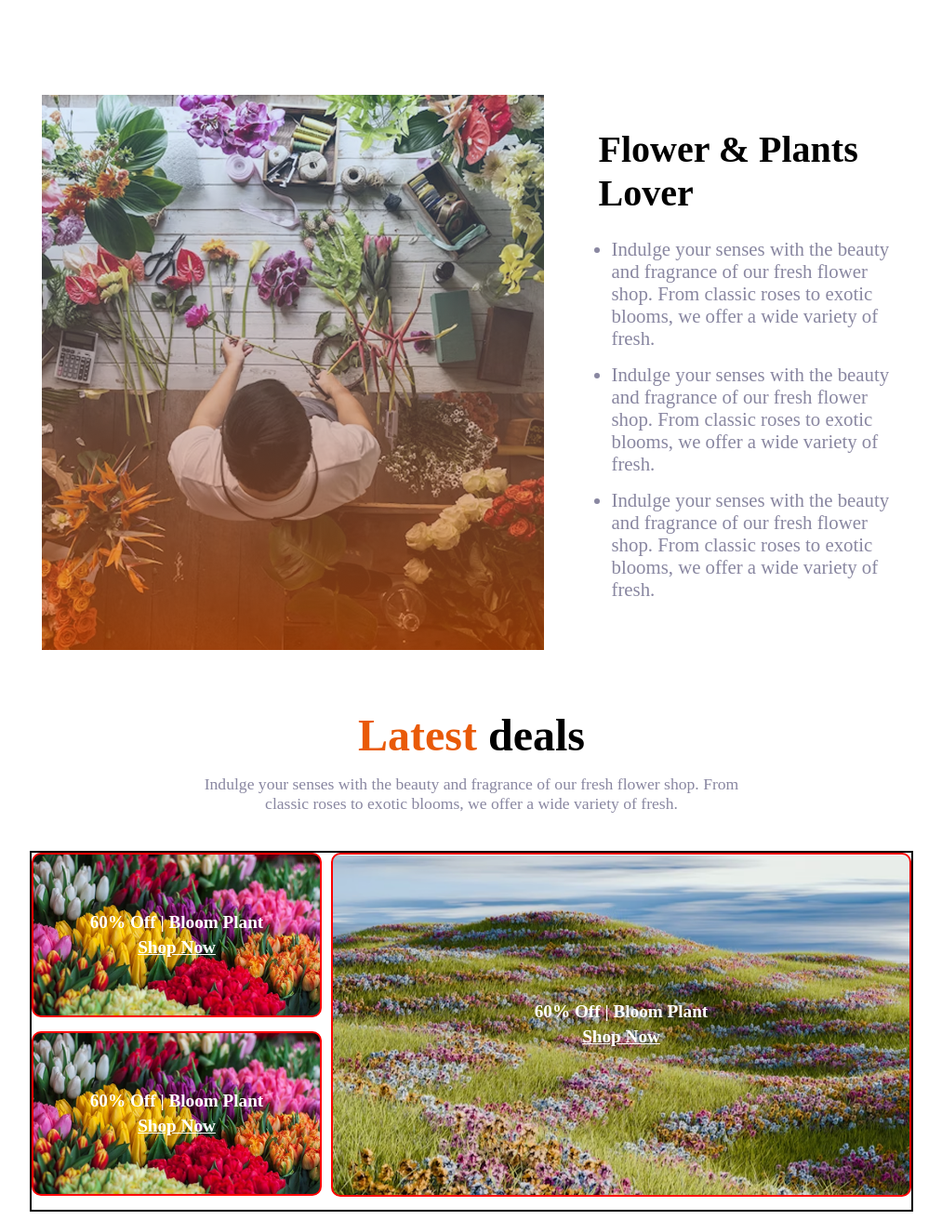
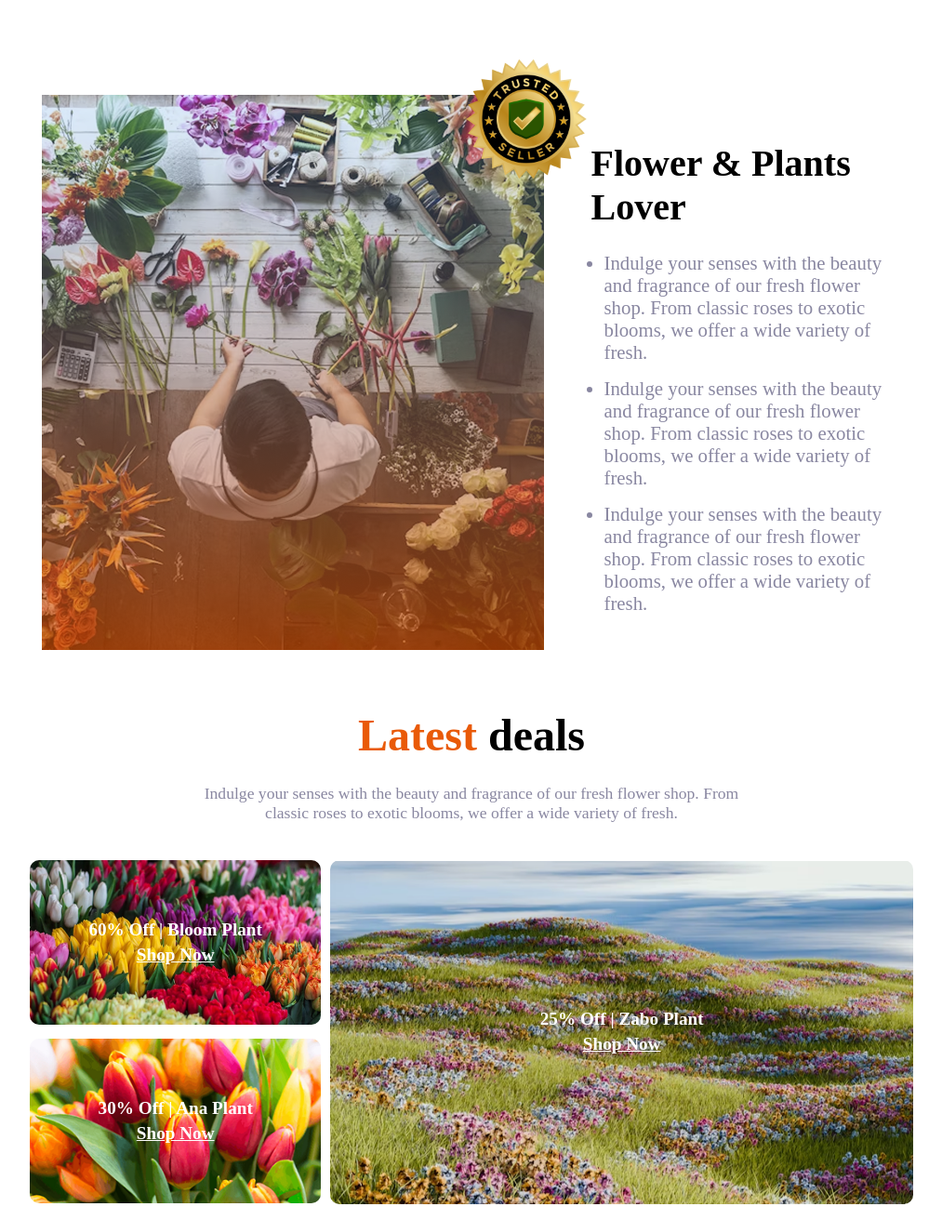
Before and after one commit to sarwarx369/assignment-2, a plain HTML site: page index.html in a window 1280 px wide. Shown: the part 1600-2912 px from the top of the page at 93% size, without its empty margins (133-1146 px from the left). Drawn offline with Linux system fonts and the light colour scheme.

Commit message:
footer added & other sections edited

```diff
--- a/flower.css
+++ b/flower.css
@@ -126,13 +126,14 @@ body {
   max-width: 925px;
   margin: 60px auto;
   margin-top: 135px;
-  gap: 58px;
+  gap: 50px;
+  position: relative;
 }
 .lover-h {
   font-size: 2.5rem;
   font-weight: bold;
   margin: 25px 1px;
-  margin-top: 35px;
+  margin-top: 50px;
 }
 .lover-li {
   font-size: 1.3rem;
@@ -141,16 +142,27 @@ body {
 ul {
   padding-left: 14px;
 }
+.badge-img {
+  width: 180px;
+  height: 180px;
+  margin-bottom: 0px;
+}
+#badge {
+  position: absolute;
+  transform: translateX(-159px) translateY(-64px);
+  animation: spin 4s linear infinite;
+}
 
 /* deals  */
 .deals-h {
   font-size: 3rem;
   font-weight: bold;
-  margin: 15px;
+  margin: 25px;
 }
 .deals-p {
   font-size: 1.1rem;
   margin-bottom: 40px;
+  margin-top: 17px;
 }
 .deals-sp {
   color: #e95a08;
@@ -158,7 +170,6 @@ ul {
 .deals-cards {
   display: flex;
   max-width: 950px;
-  border: 2px solid black;
   margin: 10px auto;
   gap: 10px;
 }
@@ -167,7 +178,6 @@ ul {
   background-repeat: no-repeat;
   max-width: 100%;
   height: 177px;
-  border: 2px solid red;
   background-size: cover;
   display: flex;
   flex-direction: column;
@@ -186,17 +196,34 @@ ul {
 .deals-cards > div:last-child {
   flex: 2;
 }
-.deal-card a {
+.deal-card a,
+.deal-card-u a {
   color: white;
   font-size: 1.2rem;
   font-weight: bolder;
+}
+.deal-card-u {
+  background-image: url("assets/deal-ana.png");
+  background-repeat: no-repeat;
+  max-width: 100%;
+  height: 177px;
+  background-size: cover;
+  display: flex;
+  flex-direction: column;
+  justify-content: center;
+  align-items: center;
+  color: white;
+  font-size: 1.2rem;
+  font-weight: bolder;
+  border-radius: 10px;
+  gap: 5px;
+  margin-bottom: 15px;
 }
 .deal-card2 {
   background-image: url("assets/deal-zabo.png");
   background-repeat: no-repeat;
   width: 100%;
   height: 370px;
-  border: 2px solid red;
   background-size: cover;
   display: flex;
   flex-direction: column;
@@ -349,6 +376,9 @@ ul {
   .lover-image img {
     width: 100%;
   }
+  #badge {
+    display: none;
+  }
   /* deals sec */
   .deals-cards {
     flex-direction: column;
--- a/index.html
+++ b/index.html
@@ -107,9 +107,11 @@
     <section>
       <div class="lovers-section">
         <div class="lover-image">
+
           <img src="assets/flower-store.png" alt="" />
         </div>
         <div class="lover-list">
+          <div id="badge"> <img class="badge-img" src="assets/trusted-badge.png" alt=""></div>
           <h1 class="lover-h">Flower & Plants Lover</h1>
           <ul>
             <li class="lover-li dark-2">
@@ -144,14 +146,14 @@
               <h4>60% Off | Bloom Plant</h4>
               <a href="">Shop Now</a>
             </div>
-            <div class="deal-card">
-              <h4>60% Off | Bloom Plant</h4>
+            <div class="deal-card-u">
+              <h4>30% Off | Ana Plant</h4>
               <a href="">Shop Now</a>
             </div>
           </div>
           <div class="right">
              <div class="deal-card2">
-              <h4>60% Off | Bloom Plant</h4>
+              <h4>25% Off | Zabo Plant</h4>
               <a href="">Shop Now</a>
              </div>
           </div>
```
